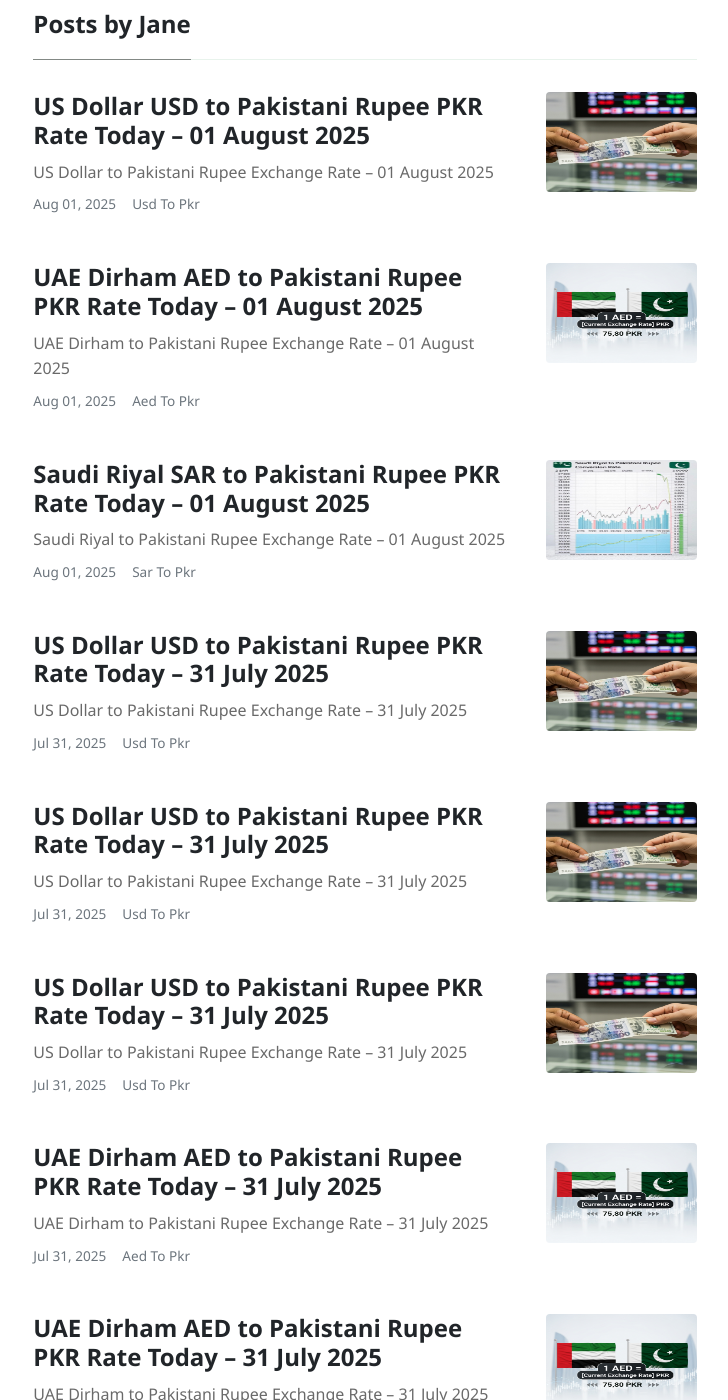
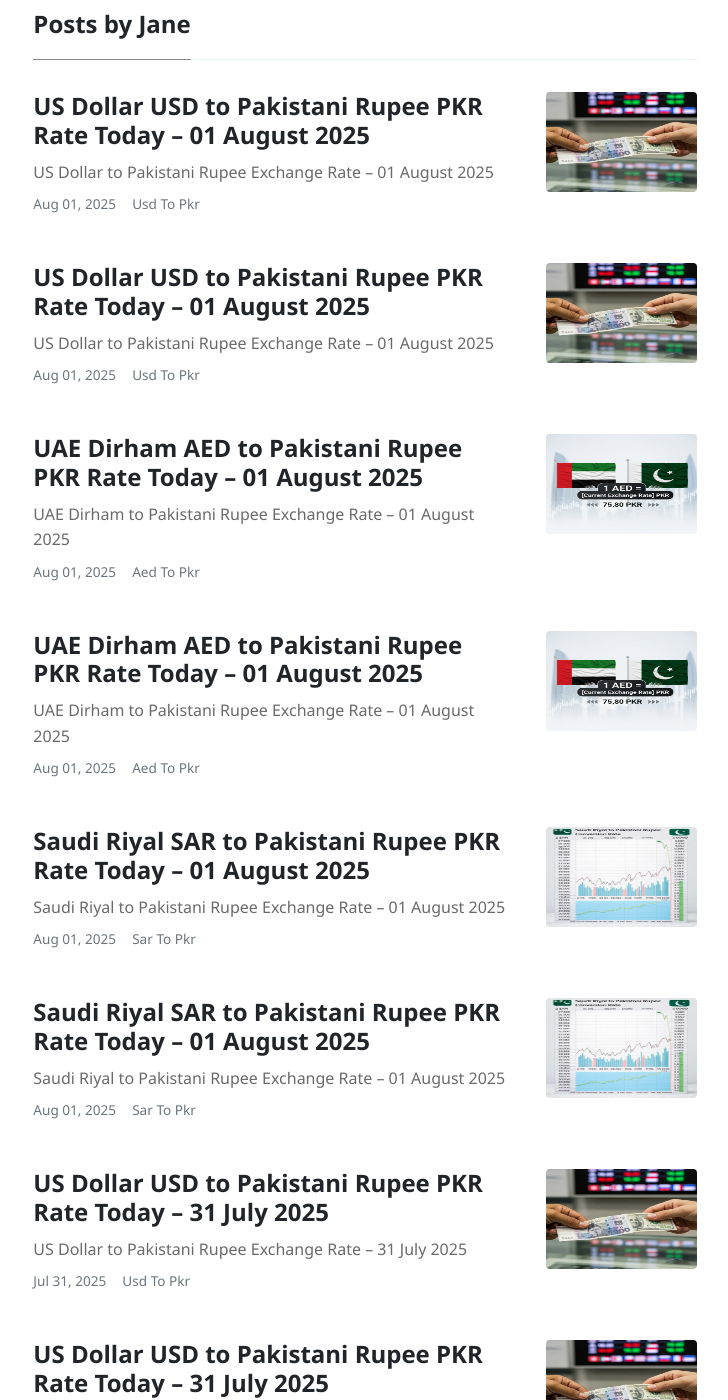
Before and after one commit to mlcom/mlcom.github.io, a Jekyll site: the page built from _pages/author-jane.html, in a window 1280 px wide and 1400 px high, scrolled down 727 px. Shown: the whole window, without its empty margins (275-1003 px from the left). Built offline with Jekyll 4.4.1, drawn with Linux system fonts in a browser that asks for light colours; nearby versions of some CDN libraries; some of the changed text lies outside the part shown.

Commit message:
Automated: Update currency rates and generate daily posts

```diff
--- a/_data/rates.yml
+++ b/_data/rates.yml
@@ -1,4 +1,4 @@
-last_updated_utc: '2025-08-01T02:02:27.140688+00:00'
+last_updated_utc: '2025-08-01T03:34:56.679123+00:00'
 rates:
   AED: 3.6725
   AFN: 68.7753
--- /dev/null
+++ b/_posts/2025-08-01-today-saudi-riyal-to-pkr-exchange-rate-august-2025-prices-updated-sar-to-pkr.md
@@ -0,0 +1,37 @@
+---
+layout: post
+title:  'Saudi Riyal SAR to Pakistani Rupee PKR Rate Today – 01 August 2025'
+author: jane
+categories: [ sar to pkr ]
+image: assets/images/sar-to-pkr-rate-today.jpg
+tags: [sar,pkr]
+---
+
+# Saudi Riyal to Pakistani Rupee Exchange Rate – 01 August 2025
+
+If you’re looking for the latest exchange rate of Saudi Riyal (SAR) to Pakistani Rupee (PKR), then you’re in the right place. As of 01 August 2025, the mid-market exchange rate stands at:
+
+**1 SAR = 75.66 PKR**
+
+This rate is updated as per reliable financial data sources and is helpful for anyone sending money, planning travel, or doing business involving SAR to PKR conversions.
+
+| SAR | PKR |
+| --- | --- |
+| 1 SAR | Rs. 75.66 |
+| 2 SAR | Rs. 151.33 |
+| 5 SAR | Rs. 378.32 |
+| 10 SAR | Rs. 756.64 |
+| 20 SAR | Rs. 1,513.27 |
+| 50 SAR | Rs. 3,783.18 |
+| 100 SAR | Rs. 7,566.37 |
+| 500 SAR | Rs. 37,831.84 |
+| 1,000 SAR | Rs. 75,663.68 |
+| 5,000 SAR | Rs. 378,318.40 |
+| 10,000 SAR | Rs. 756,636.80 |
+| 50,000 SAR | Rs. 3,783,184.00 |
+| 100,000 SAR | Rs. 7,566,368.00 |
+
+
+## Why Keeping Track of Exchange Rates Matters
+
+Exchange rates can fluctuate daily due to global economic conditions, making it crucial to stay informed. The rate provided here reflects mid-market values and may differ slightly based on the exchange service or bank you use.
--- /dev/null
+++ b/_posts/2025-08-01-today-uae-dirham-to-pkr-exchange-rate-august-2025-prices-updated-aed-to-pkr.md
@@ -0,0 +1,37 @@
+---
+layout: post
+title:  'UAE Dirham AED to Pakistani Rupee PKR Rate Today – 01 August 2025'
+author: jane
+categories: [ aed to pkr ]
+image: assets/images/aed-to-pkr-rate-today.jpg
+tags: [aed,pkr]
+---
+
+# UAE Dirham to Pakistani Rupee Exchange Rate – 01 August 2025
+
+If you’re looking for the latest exchange rate of UAE Dirham (AED) to Pakistani Rupee (PKR), then you’re in the right place. As of 01 August 2025, the mid-market exchange rate stands at:
+
+**1 AED = 77.26 PKR**
+
+This rate is updated as per reliable financial data sources and is helpful for anyone sending money, planning travel, or doing business involving AED to PKR conversions.
+
+| AED | PKR |
+| --- | --- |
+| 1 AED | Rs. 77.26 |
+| 2 AED | Rs. 154.52 |
+| 5 AED | Rs. 386.30 |
+| 10 AED | Rs. 772.60 |
+| 20 AED | Rs. 1,545.21 |
+| 50 AED | Rs. 3,863.02 |
+| 100 AED | Rs. 7,726.04 |
+| 500 AED | Rs. 38,630.20 |
+| 1,000 AED | Rs. 77,260.39 |
+| 5,000 AED | Rs. 386,301.97 |
+| 10,000 AED | Rs. 772,603.95 |
+| 50,000 AED | Rs. 3,863,019.74 |
+| 100,000 AED | Rs. 7,726,039.48 |
+
+
+## Why Keeping Track of Exchange Rates Matters
+
+Exchange rates can fluctuate daily due to global economic conditions, making it crucial to stay informed. The rate provided here reflects mid-market values and may differ slightly based on the exchange service or bank you use.
--- /dev/null
+++ b/_posts/2025-08-01-today-us-dollar-to-pkr-exchange-rate-august-2025-prices-updated-usd-to-pkr.md
@@ -0,0 +1,37 @@
+---
+layout: post
+title:  'US Dollar USD to Pakistani Rupee PKR Rate Today – 01 August 2025'
+author: jane
+categories: [ usd to pkr ]
+image: assets/images/usd-to-pkr-rate-today.jpg
+tags: [usd,pkr]
+---
+
+# US Dollar to Pakistani Rupee Exchange Rate – 01 August 2025
+
+If you’re looking for the latest exchange rate of US Dollar (USD) to Pakistani Rupee (PKR), then you’re in the right place. As of 01 August 2025, the mid-market exchange rate stands at:
+
+**1 USD = 283.74 PKR**
+
+This rate is updated as per reliable financial data sources and is helpful for anyone sending money, planning travel, or doing business involving USD to PKR conversions.
+
+| USD | PKR |
+| --- | --- |
+| 1 USD | Rs. 283.74 |
+| 2 USD | Rs. 567.48 |
+| 5 USD | Rs. 1,418.69 |
+| 10 USD | Rs. 2,837.39 |
+| 20 USD | Rs. 5,674.78 |
+| 50 USD | Rs. 14,186.94 |
+| 100 USD | Rs. 28,373.88 |
+| 500 USD | Rs. 141,869.40 |
+| 1,000 USD | Rs. 283,738.80 |
+| 5,000 USD | Rs. 1,418,694.00 |
+| 10,000 USD | Rs. 2,837,388.00 |
+| 50,000 USD | Rs. 14,186,940.00 |
+| 100,000 USD | Rs. 28,373,880.00 |
+
+
+## Why Keeping Track of Exchange Rates Matters
+
+Exchange rates can fluctuate daily due to global economic conditions, making it crucial to stay informed. The rate provided here reflects mid-market values and may differ slightly based on the exchange service or bank you use.
```
